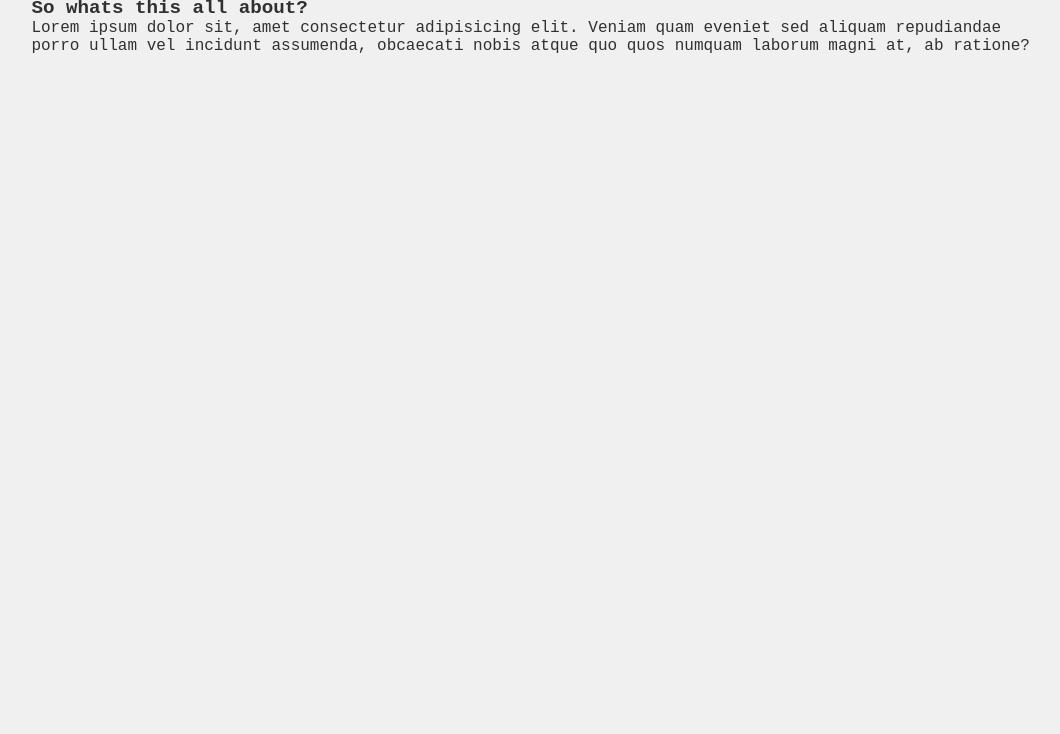
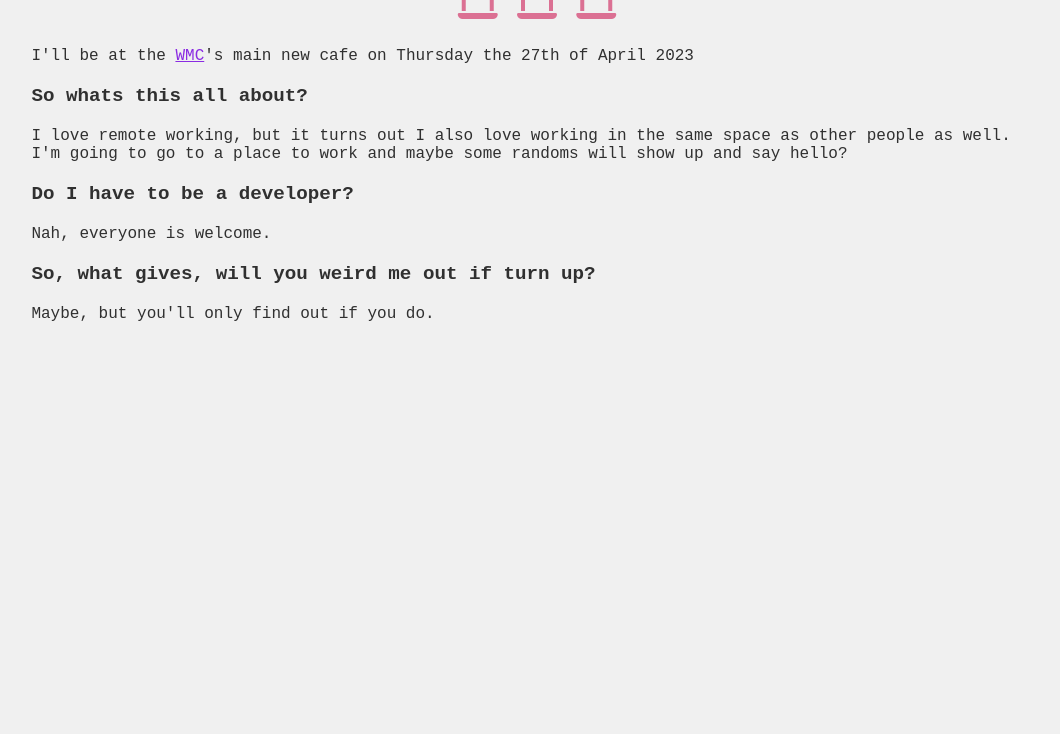
Before and after one commit to AlexDarby/devtogether, a plain HTML site: page index.html in a window 1280 px wide. Shown: the part 66-800 px from the top of the page, without its empty margins (103-1163 px from the left). Drawn offline with Linux system fonts and the light colour scheme.

Commit message:
progress 2

```diff
--- a/index.html
+++ b/index.html
@@ -19,6 +19,11 @@
         <div id="main-title">
             <h1>Dev Together | </h1><h1 class="title-color">Cardiff</h1>
         </div>
+        <div id="title-icons">
+            <i class="fa-solid fa-laptop"></i>
+            <i class="fa-solid fa-laptop"></i>
+            <i class="fa-solid fa-laptop"></i>
+        </div>
         <div id="blerb">
             <p>
                 I'll be at the <a href="https://www.google.com/maps/place/Wales+Millennium+Centre/@51.4648454,-3.1657579,17z/data=!3m2!4b1!5s0x486e033133936da9:0x125425d6e336cfb8!4m6!3m5!1s0x486e0336fb9949d1:0xb21b216518da85c6!8m2!3d51.4648421!4d-3.163183!16zL20vMDM0OW5f">WMC</a>'s main new cafe on Thursday the 27th of April 2023
@@ -28,9 +33,21 @@
         <p class="faq-question">
             So whats this all about?
         </p>
-
         <p>
-            Lorem ipsum dolor sit, amet consectetur adipisicing elit. Veniam quam eveniet sed aliquam repudiandae porro ullam vel incidunt assumenda, obcaecati nobis atque quo quos numquam laborum magni at, ab ratione?
+            I love remote working, but it turns out I also love working in the same space as other people as well. I'm going to go to a place to work and maybe some randoms will show up and say hello?
+        </p>
+        <p class="faq-question">
+            Do I have to be a developer?
+        </p>
+        <p>
+            Nah, everyone is welcome.
+        </p>
+        <p class="faq-question">
+            So, what gives, will you weird me out if turn up?
+        </p>
+        <p>
+            Maybe, but you'll only find out if you do.
         </p>
     </body>
+    <script src="https://kit.fontawesome.com/bce447a5f2.js" crossorigin="anonymous"></script>
 </html>
--- a/style.css
+++ b/style.css
@@ -23,13 +23,38 @@ h1 {
     font-weight: bolder;
 }
 
+@media only screen and (max-width: 600px) {
+    #main-title h1{
+      font-size: larger;
+    }
+}
+
 .title-color{
     color: palevioletred;
 }
 
+#title-icons{
+    font-size: xx-large;
+    text-align: center;
+    margin: 0 auto;
+    padding: 10px 0px;
+}
+
+#title-icons i{
+    color: palevioletred;
+}
+
+
 p {
     width: 80%;
     margin: 0 auto;
+    padding: 10px 0px;
+}
+
+@media only screen and (max-width: 600px) {
+    p {
+      width: 95%;
+    }
 }
 
 .faq-question {
```
